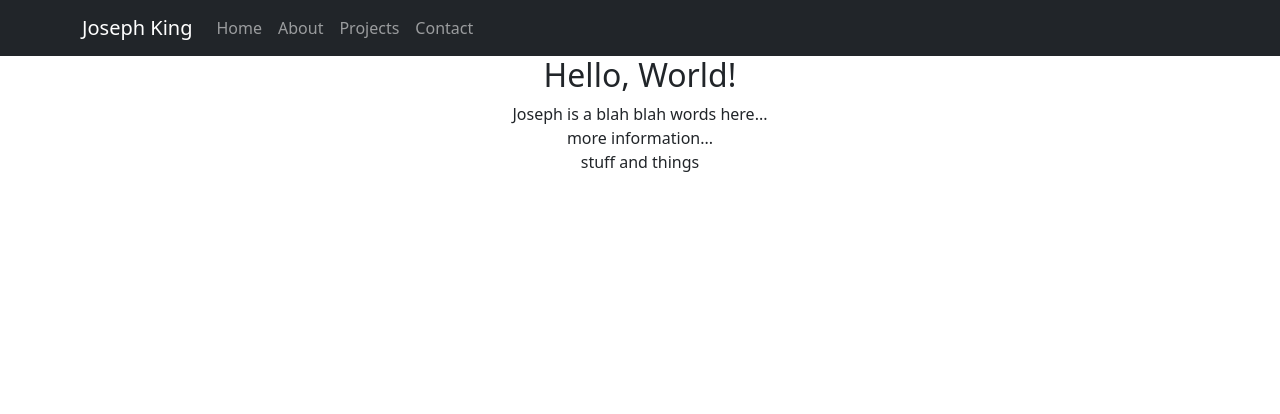
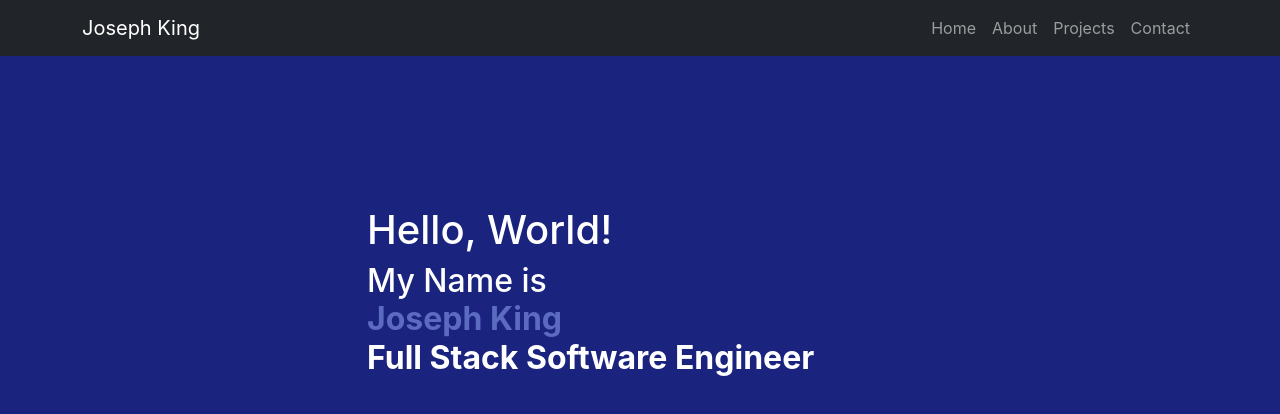
Before and after one commit to Joseph-King93/My-Portfolio, a React (Create React App) app: page / in a window 1280 px wide. Shown: the top 414 px of the page. Built offline with nearby package versions, Linux system fonts and the light colour scheme.

Commit message:
Update HomePage. Additional styling.

```diff
--- a/src/components/NavBar/NavBar.jsx
+++ b/src/components/NavBar/NavBar.jsx
@@ -8,6 +8,7 @@ export default function NavBar() {
         <Navbar expand="sm" collapseOnSelect bg="dark" variant="dark">
             <Container>
                 <Navbar.Brand >Joseph King</Navbar.Brand>
+                    <Nav.Item>
                     <Navbar.Toggle aria-controls="responsive-navbar-nav" />
                     <Navbar.Collapse id="responsive-navbar-nav">
                         <Nav className='me-auto'>
@@ -17,6 +18,7 @@ export default function NavBar() {
                             <Nav.Link as={Link} to="/contact">Contact</Nav.Link>
                         </Nav>
                     </Navbar.Collapse>
+                    </Nav.Item>
             </Container>
         </Navbar>
     );
--- a/src/index.css
+++ b/src/index.css
@@ -1,4 +1,6 @@
 body {
+  background-color: #1A237E;
+  color: white;
   margin: 0;
   font-family: -apple-system, BlinkMacSystemFont, 'Segoe UI', 'Roboto', 'Oxygen',
     'Ubuntu', 'Cantarell', 'Fira Sans', 'Droid Sans', 'Helvetica Neue',
--- a/src/index.js
+++ b/src/index.js
@@ -3,6 +3,7 @@ import ReactDOM from 'react-dom/client';
 import { BrowserRouter as Router } from 'react-router-dom';
 import App from './pages/App/App';
 import 'bootstrap/dist/css/bootstrap.min.css';
+import './index.css'
 import reportWebVitals from './reportWebVitals';
 
 const root = ReactDOM.createRoot(document.getElementById('root'));
--- /dev/null
+++ b/src/pages/HomePage/HomePage.css
@@ -0,0 +1,3 @@
+.home-name {
+    color: #5C6BC0;
+}
--- a/src/pages/HomePage/HomePage.jsx
+++ b/src/pages/HomePage/HomePage.jsx
@@ -1,16 +1,29 @@
+import './HomePage.css'
+import Col from 'react-bootstrap/Col'
+import Container from 'react-bootstrap/Container';
+import Row from 'react-bootstrap/Row';
+
 export default function HomePage () {
     return (
         <>
-            <div className="text-center">
-                <h2>Hello, World!</h2>
-                <p>
-                    Joseph is a blah blah words here...
-                    <br></br>
-                    more information...
-                    <br></br>
-                    stuff and things
-                </p>
-            </div>
+            <Container>
+                <Row style={{marginTop: 150}}>
+                    <Col></Col>
+                    <Col xs={6}>
+                    <div className="justify-content-start">
+                        <h1>Hello, World!</h1>
+                        <h2>
+                            My Name is <br></br>
+                            <div className="home-name">
+                            <strong>Joseph King</strong><br></br>
+                            </div>
+                            <strong>Full Stack Software Engineer</strong>
+                        </h2>
+                    </div>
+                    </Col>
+                    <Col></Col>
+                </Row>
+            </Container>
         </>
     )
 }
```
